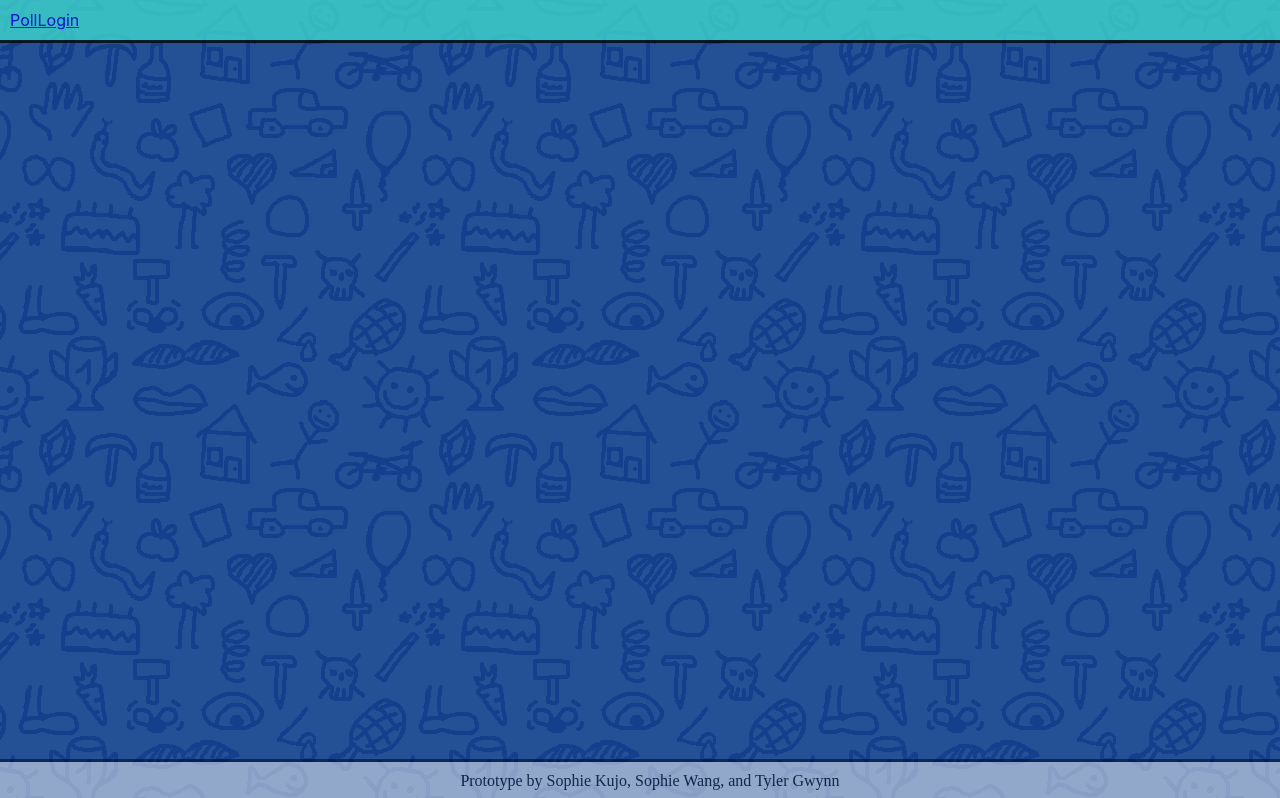
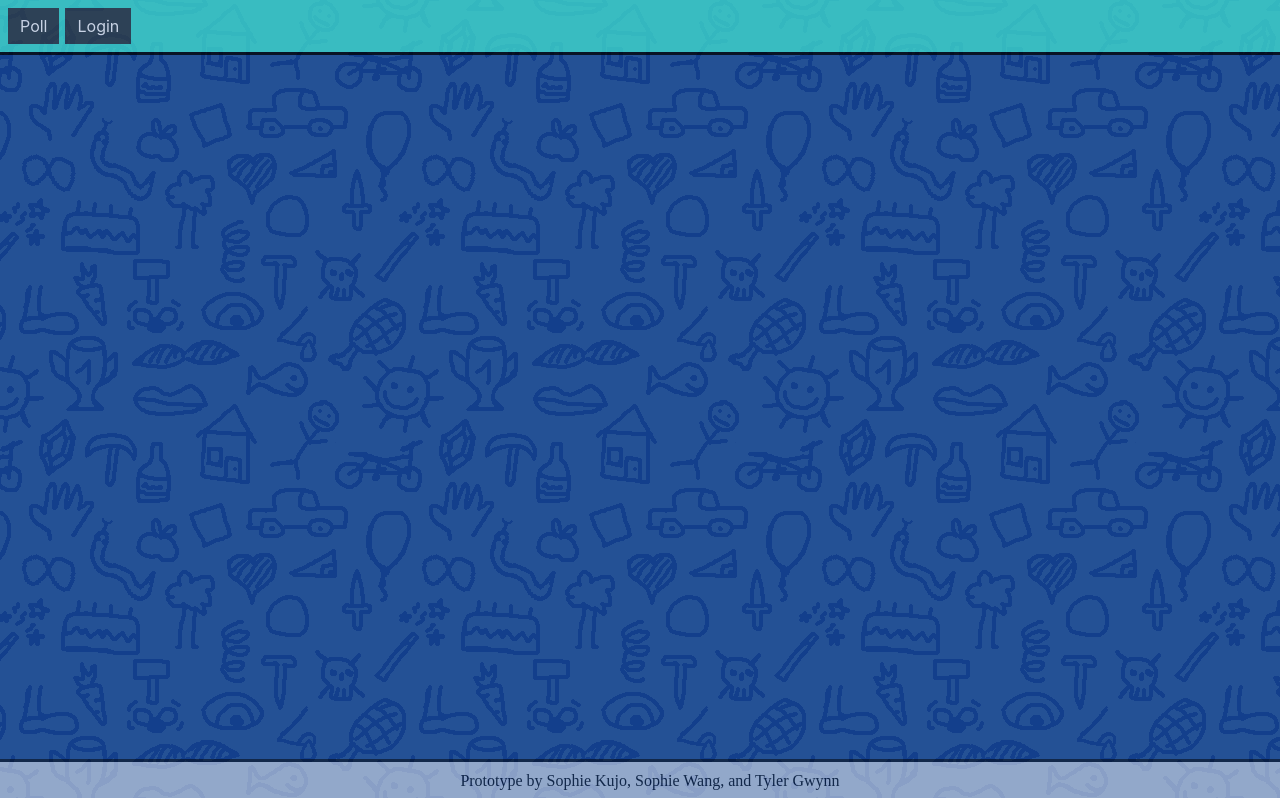
Before and after one commit to TaylorGwynn/476_final_project, a React (Create React App) app: page / in a window 1280 px wide. Shown: the top 798 px of the page. Built offline with nearby package versions, Linux system fonts and the light colour scheme.

Commit message:
tiny css tweaks to header

```diff
--- a/src/App.css
+++ b/src/App.css
@@ -65,6 +65,6 @@ body {
   top: 0;
   border-bottom: 3px solid black;
   background-color: turquoise;
-  padding: 10px;
+  padding: 5px;
   opacity: 0.75;
 }
--- a/src/Header.css
+++ b/src/Header.css
@@ -1,8 +1,13 @@
-.header {
+.header, #Account {
     display: flex;
     flex-direction: row;
 }
-
-#Account {
-
+.header a{
+    padding: 8px;
+    margin: 3px;
+    background-color: #303c42;
+    color: white;
+    text-decoration: none;
+    padding-left: 12px;
+    padding-right: 12px;
 }
```
